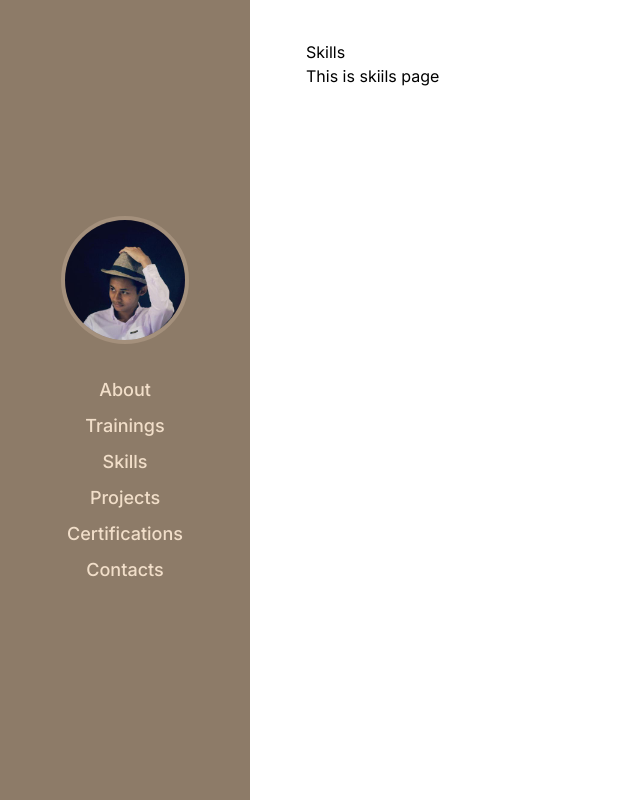
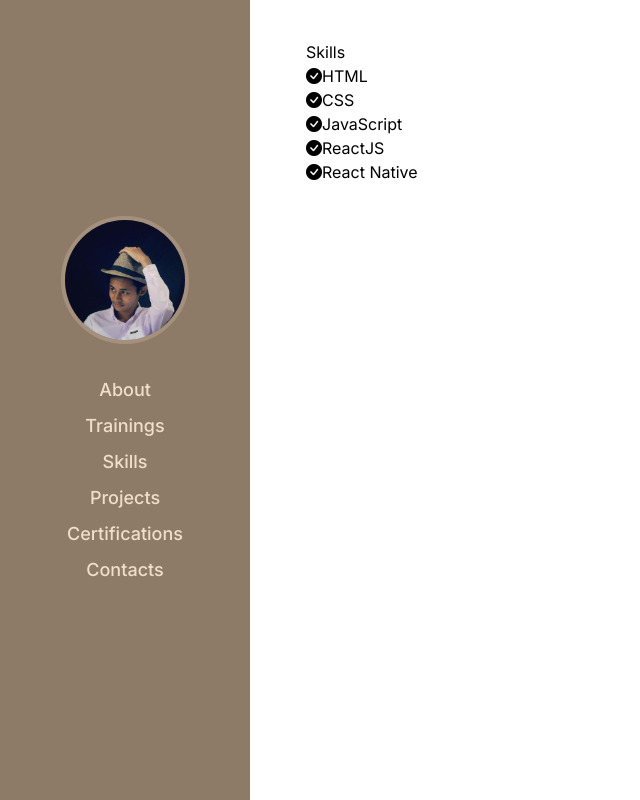
Before and after one commit to ekialfani/portfolio, a React (Create React App) app: page /skills in a window 1280 px wide. Shown: the whole page, without its empty margins (0-640 px from the left). Built offline with nearby package versions, Linux system fonts and the light colour scheme.

Commit message:
update: skills

```diff
--- a/src/pages/Skills.js
+++ b/src/pages/Skills.js
@@ -1,8 +1,29 @@
 function Skills() {
   return (
     <div>
-      <h1>Skills</h1>
-      <p>This is skiils page</p>
+      <h2>Skills</h2>
+      <ul>
+        <li>
+          <i class="bi bi-check-circle-fill"></i>
+          <span>HTML</span>
+        </li>
+        <li>
+          <i class="bi bi-check-circle-fill"></i>
+          <span>CSS</span>
+        </li>
+        <li>
+          <i class="bi bi-check-circle-fill"></i>
+          <span>JavaScript</span>
+        </li>
+        <li>
+          <i class="bi bi-check-circle-fill"></i>
+          <span>ReactJS</span>
+        </li>
+        <li>
+          <i class="bi bi-check-circle-fill"></i>
+          <span>React Native</span>
+        </li>
+      </ul>
     </div>
   );
 }
```
